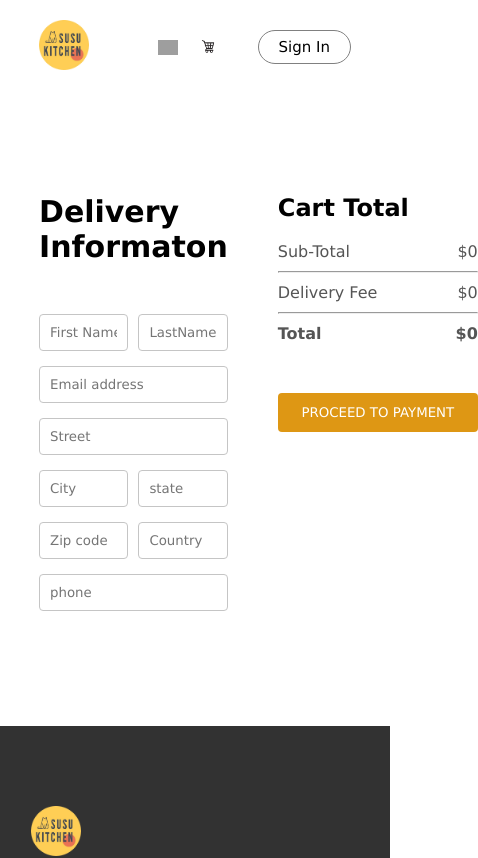
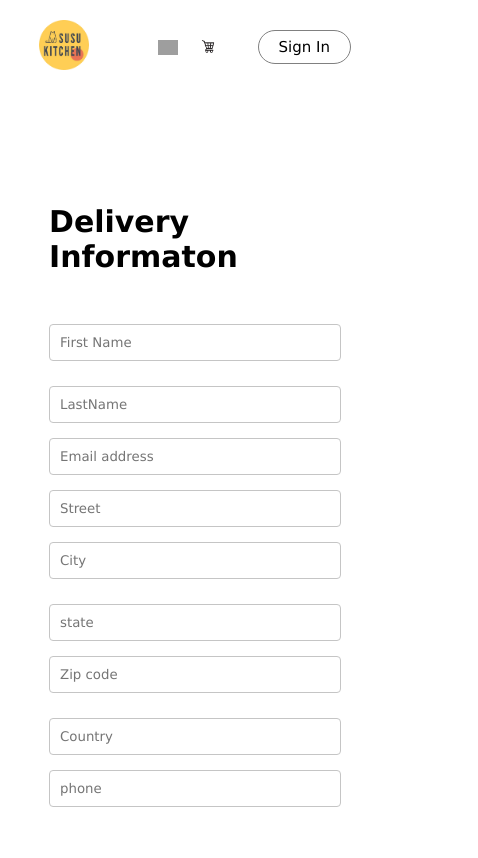
Before and after one commit to Assumpta-Chinonso1/food-order-app, a React (Vite) app: page /order in a window 390 px wide. Shown: the top 858 px of the page, 478 px wide, since content can reach past the window. Built offline with nearby package versions, Linux system fonts and the light colour scheme; grey boxes are pictures that could not be loaded.

Commit message:
Added the payment for mobile responsiveness

```diff
--- a/src/pages/PlaceOrder/PlaceOrder.css
+++ b/src/pages/PlaceOrder/PlaceOrder.css
@@ -38,3 +38,27 @@
 .place-order .cart-total button{
     margin-top: 30px;
 }
+
+@media (max-width: 750px) {
+    .place-order {
+      flex-direction: column;
+      padding: 10px;
+    }
+
+    .place-order-left,
+    .place-order-right {
+      width: 100%;
+    }
+
+    .multi-fields {
+      flex-direction: column;
+    }
+
+    .multi-fields input {
+      width: 100%;
+    }
+
+    button {
+      width: 100%;
+    }
+  }
```
